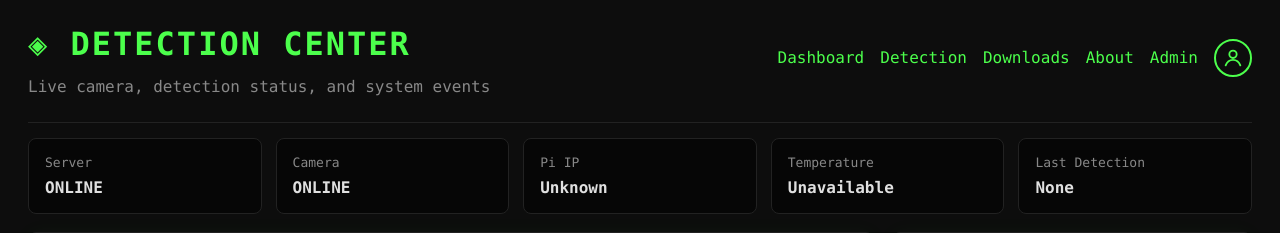
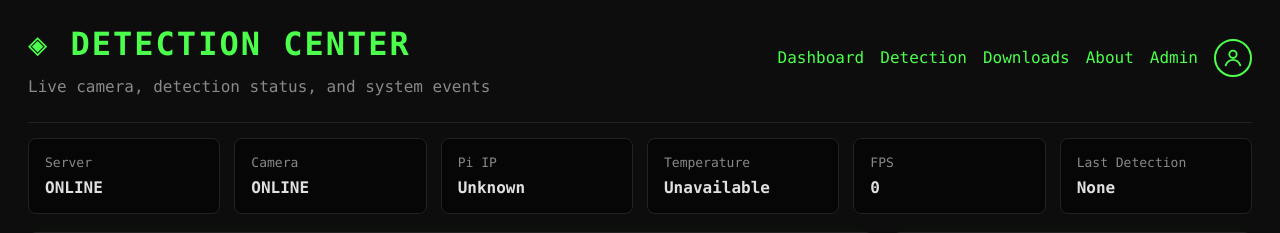
Before and after one commit to Ture665/subadetect3000, a FastAPI app: page /detection in a window 1280 px wide. Shown: the top 233 px of the page. Run offline with FastAPI, Linux system fonts and the light colour scheme; the visitor is signed in with stand-in values (Sample User, id 1); parts of the project's set-up code (start-up, migrations or seed data) failed here and were passed over.

Commit message:
added more to status row and fix css

```diff
--- a/static/css/style.css
+++ b/static/css/style.css
@@ -360,7 +360,7 @@ nav a:hover {
 
 .status-strip {
   display: grid;
-  grid-template-columns: repeat(5, 1fr);
+  grid-template-columns: repeat(6, 1fr);
   gap: 14px;
 }
 
@@ -380,6 +380,7 @@ nav a:hover {
 
 .mini-card strong {
   color: #e0e0e0;
+  word-break: break-word;
 }
 
 .detection-main-grid {
--- a/templates/detection.html
+++ b/templates/detection.html
@@ -20,13 +20,18 @@ endblock %} {% block content %}
     </div>
 
     <div class="mini-card">
-        <span>Temperature</span>
-        <strong>{{ temperature }}</strong>
+      <span>Temperature</span>
+      <strong>{{ temperature }}</strong>
+    </div>
+
+    <div class="mini-card">
+      <span>FPS</span>
+      <strong>{{ fps }}</strong>
     </div>
 
     <div class="mini-card">
       <span>Last Detection</span>
-      <strong>None</strong>
+      <strong>{{ last_detection }}</strong>
     </div>
   </section>
 
@@ -72,7 +77,7 @@ endblock %} {% block content %}
 
         <div class="status-row">
           <span>Connected apps</span>
-          <strong>0</strong>
+          <strong>{{ connected_apps }}</strong>
         </div>
 
         <div class="status-row">
```
